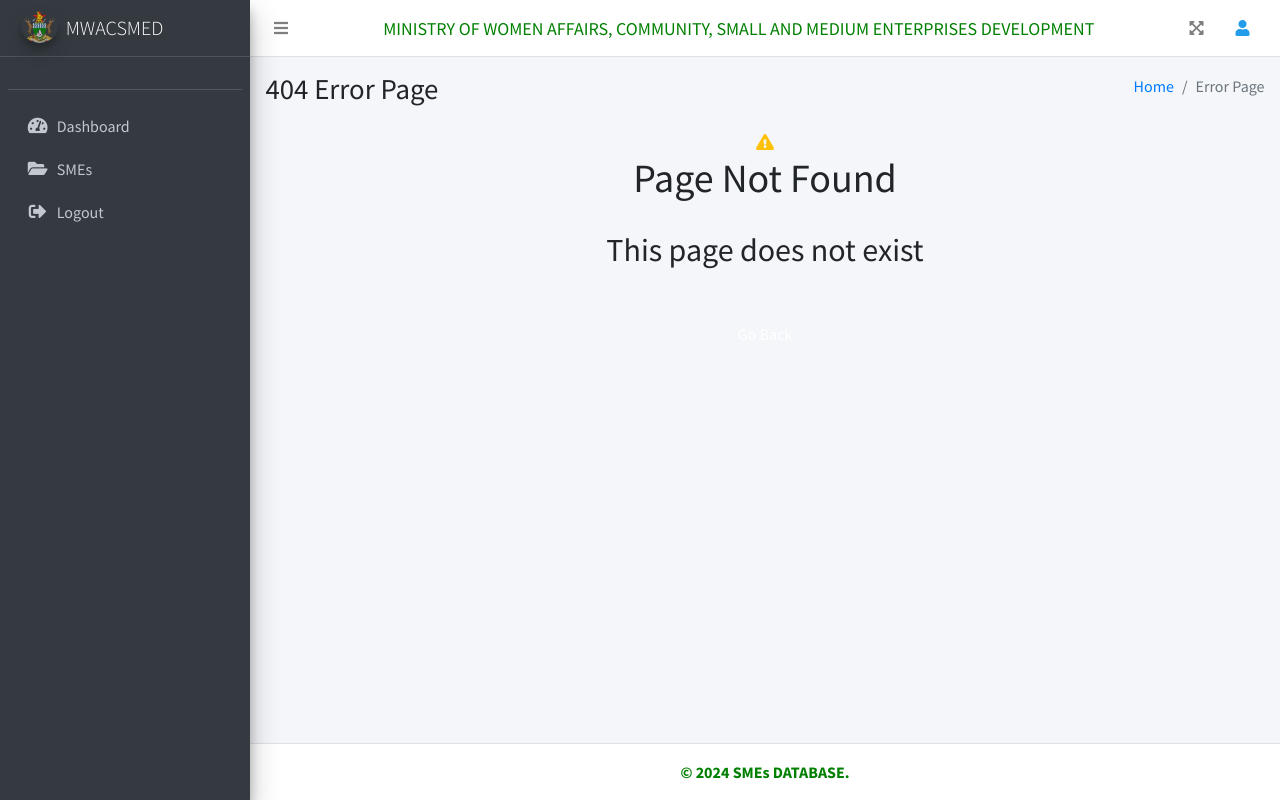
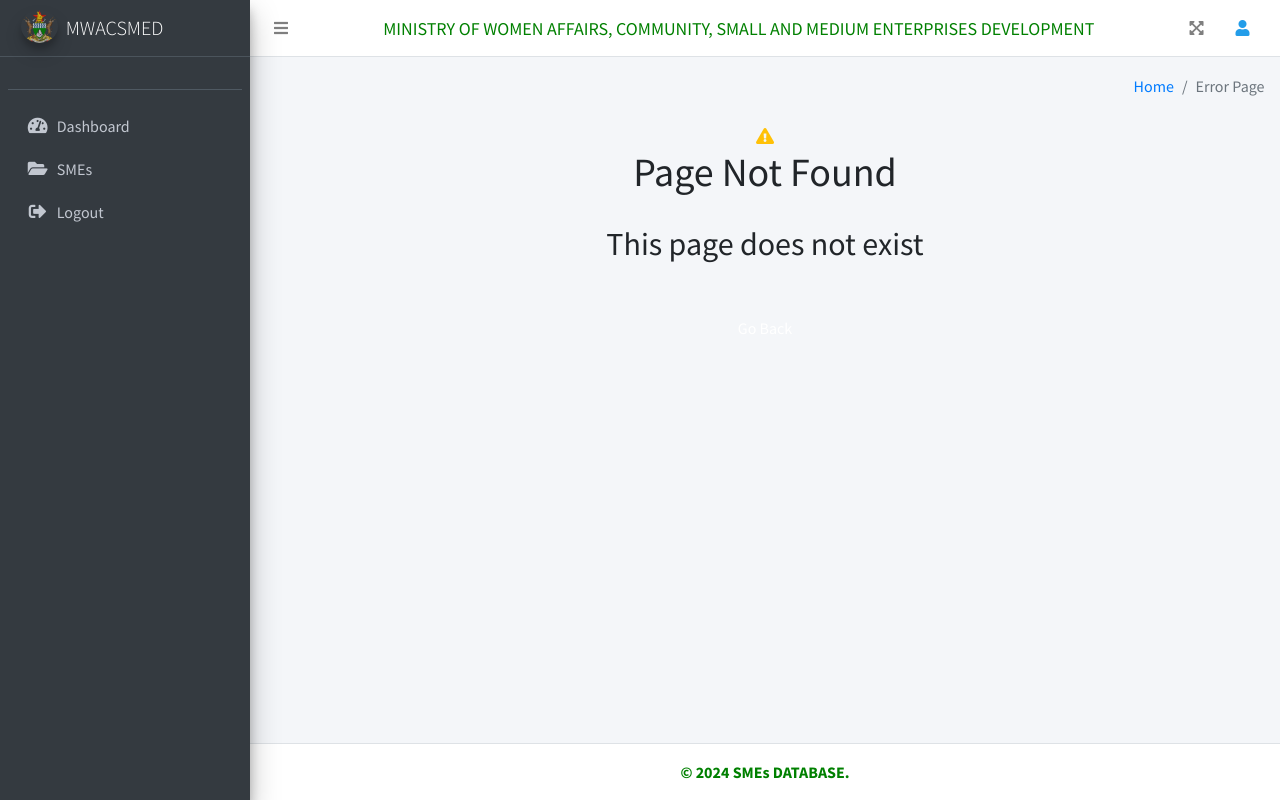
Before and after one commit to Jataz/SMEs, a Django app: template templates/error.html in a window 1280 px wide. Run offline with Django 5.2, Linux system fonts and the light colour scheme; the template is opened without the code that fills it, so the values that code supplies are empty; parts of the project's set-up code (start-up, migrations or seed data) failed here and were passed over; some libraries are stand-ins or nearby versions.

Commit message:
Updating Add html

```diff
--- a/templates/error.html
+++ b/templates/error.html
@@ -11,7 +11,7 @@
     <div class="container-fluid">
       <div class="row mb-2">
         <div class="col-sm-6">
-          <h1>404 Error Page</h1>
+
         </div>
         <div class="col-sm-6">
           <ol class="breadcrumb float-sm-right">
```
